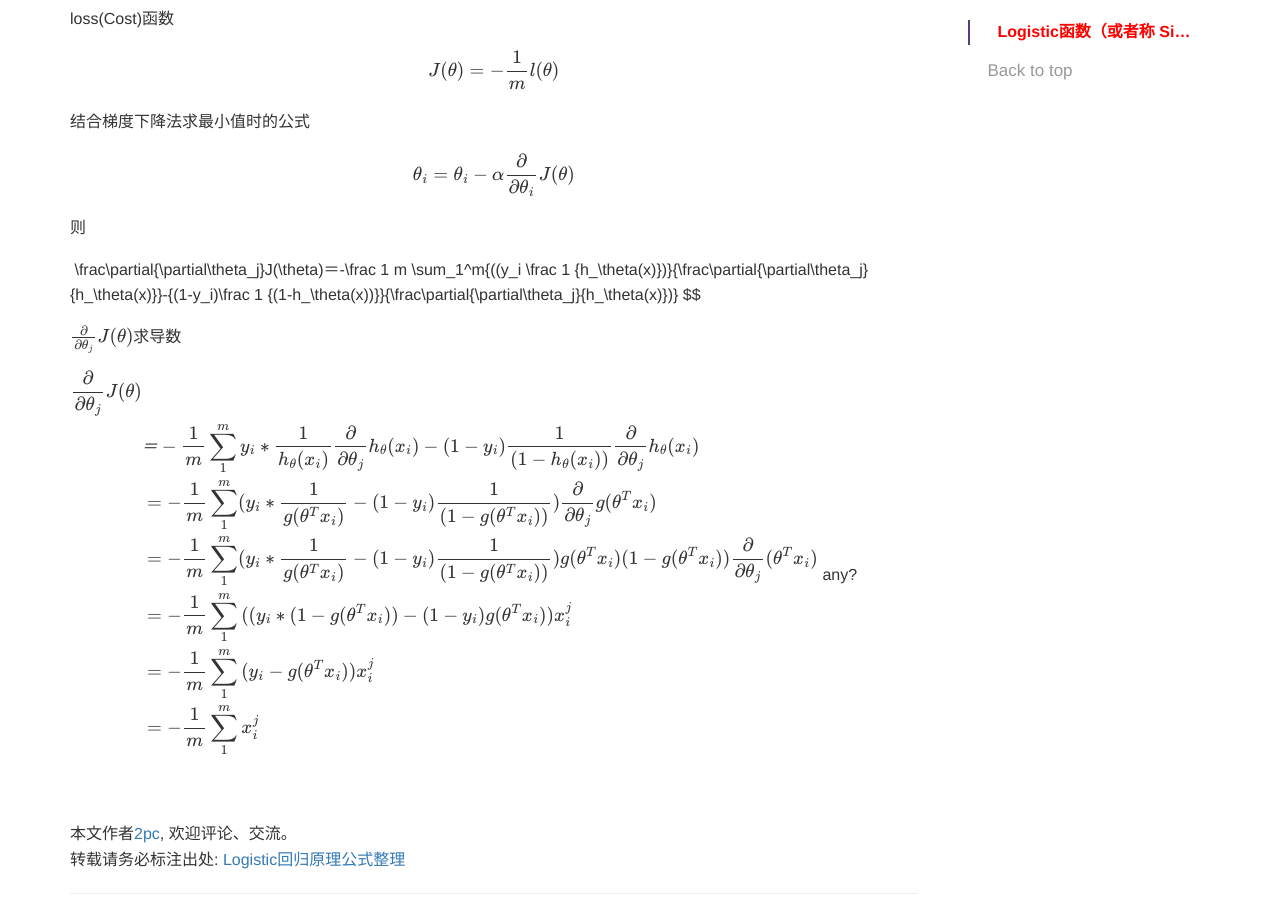
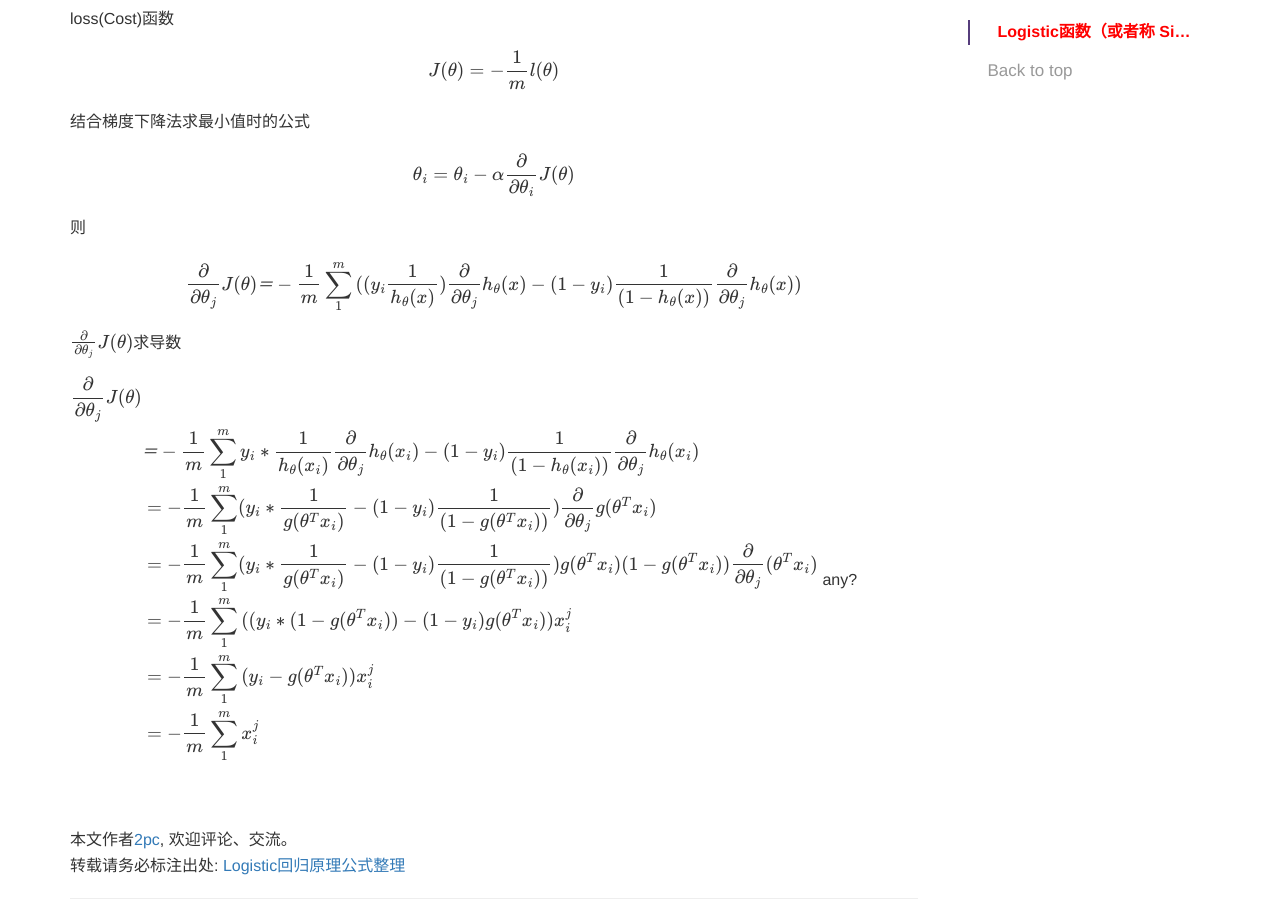
Before and after one commit to luyee/2pc.github.io, a Jekyll site: the page built from _posts/datascience/2016-06-14-LR.md, in a window 1280 px wide and 900 px high, scrolled down 997 px. Built offline with Jekyll 4.4.1, drawn with Linux system fonts in a browser that asks for light colours; formulas are drawn with MathJax 3; comment, search, counter and statistics services are not loaded.

Commit message:
Update 2016-06-14-LR.md

```diff
--- a/_posts/datascience/2016-06-14-LR.md
+++ b/_posts/datascience/2016-06-14-LR.md
@@ -73,7 +73,7 @@ $$
 则
 
 $$
-$$ \frac\partial{\partial\theta_j}J(\theta)＝-\frac 1 m \sum_1^m{((y_i \frac 1 {h_\theta(x)})}{\frac\partial{\partial\theta_j}{h_\theta(x)}}-{(1-y_i)\frac 1 {(1-h_\theta(x))}}{\frac\partial{\partial\theta_j}{h_\theta(x)})}
+\frac\partial{\partial\theta_j}J(\theta)＝-\frac 1 m \sum_1^m{((y_i \frac 1 {h_\theta(x)})}{\frac\partial{\partial\theta_j}{h_\theta(x)}}-{(1-y_i)\frac 1 {(1-h_\theta(x))}}{\frac\partial{\partial\theta_j}{h_\theta(x)})}
 $$
 
 $$\frac\partial{\partial\theta_j}J(\theta)$$求导数
```
